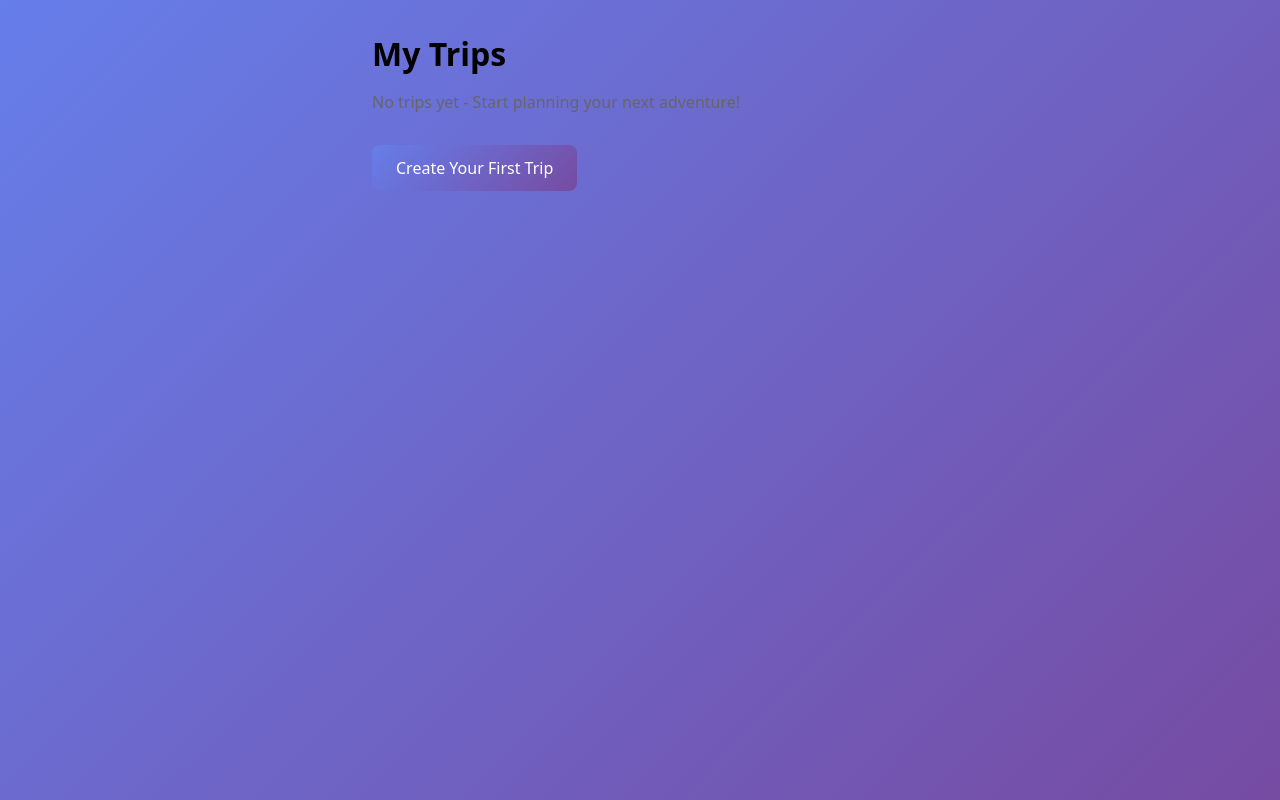
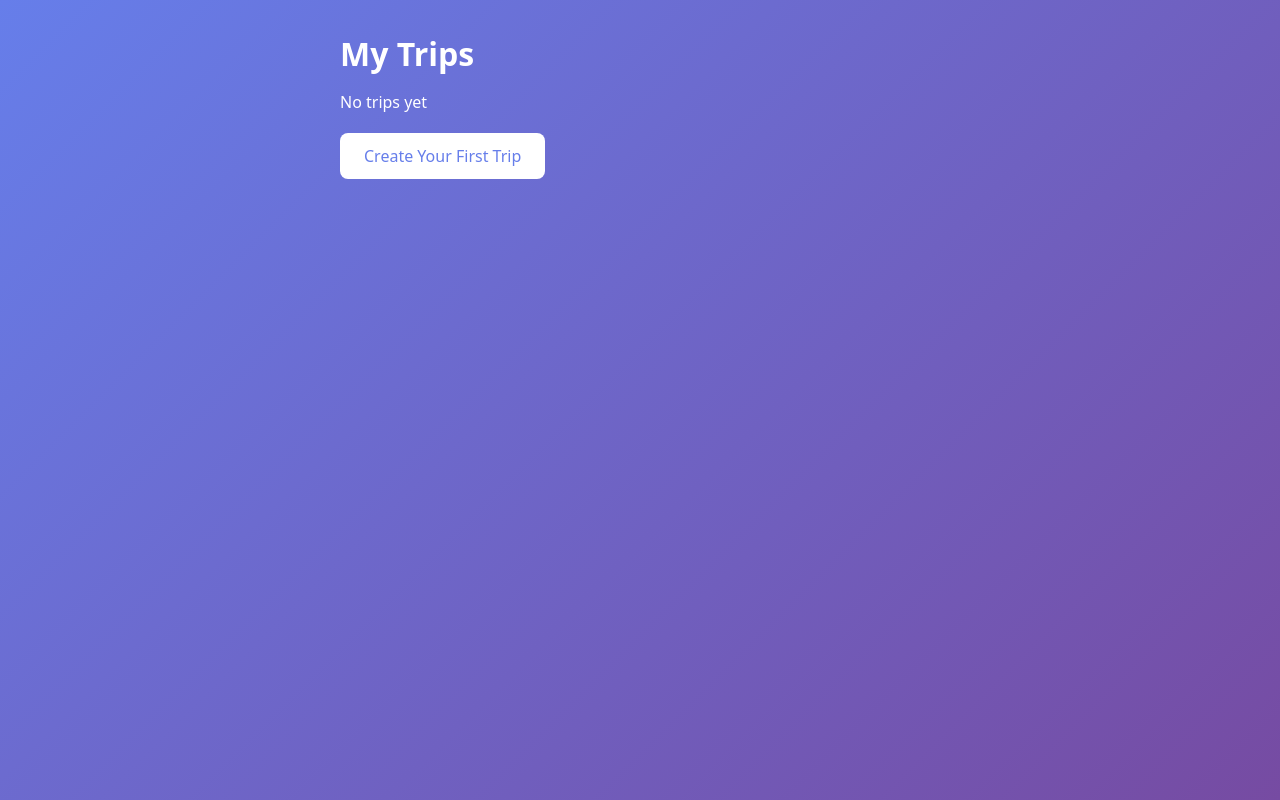
Before and after one commit to javis-ironmind/wanderlust, a Next.js app: page /trips in a window 1280 px wide. Built offline with nearby package versions, Linux system fonts and the light colour scheme.

Commit message:
Strip down to basics

```diff
--- a/src/app/trips/page.tsx
+++ b/src/app/trips/page.tsx
@@ -1,20 +1,18 @@
-'use client';
-
 export default function TripsPage() {
   return (
-    <div style={{ padding: '2rem', fontFamily: 'system-ui', maxWidth: '600px', margin: '0 auto' }}>
-      <h1 style={{ fontSize: '2rem', marginBottom: '1rem' }}>My Trips</h1>
-      <p style={{ color: '#666', marginBottom: '2rem' }}>No trips yet - Start planning your next adventure!</p>
-      <a href="/trips/new" style={{
-        background: 'linear-gradient(135deg, #667eea 0%, #764ba2 100%)',
-        color: 'white',
-        padding: '12px 24px',
-        borderRadius: '8px',
-        textDecoration: 'none',
-        display: 'inline-block'
-      }}>
-        Create Your First Trip
-      </a>
-    </div>
+    <html>
+      <head>
+        <title>My Trips</title>
+      </head>
+      <body style={{ background: 'linear-gradient(135deg, #667eea 0%, #764ba2 100%)', minHeight: '100vh', padding: '2rem', fontFamily: 'system-ui' }}>
+        <div style={{ maxWidth: '600px', margin: '0 auto' }}>
+          <h1 style={{ fontSize: '2rem', marginBottom: '1rem', color: 'white' }}>My Trips</h1>
+          <p style={{ color: 'white', marginBottom: '2rem' }}>No trips yet</p>
+          <a href="/trips/new" style={{ background: 'white', color: '#667eea', padding: '12px 24px', borderRadius: '8px', textDecoration: 'none' }}>
+            Create Your First Trip
+          </a>
+        </div>
+      </body>
+    </html>
   )
 }
```
Also changed, not shown: src/app/fonts/GeistMonoVF.woff (deleted), src/app/fonts/GeistVF.woff (deleted).
